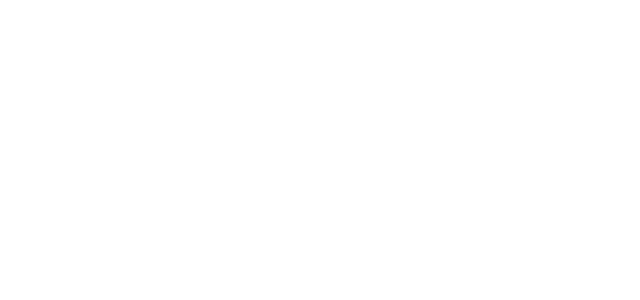
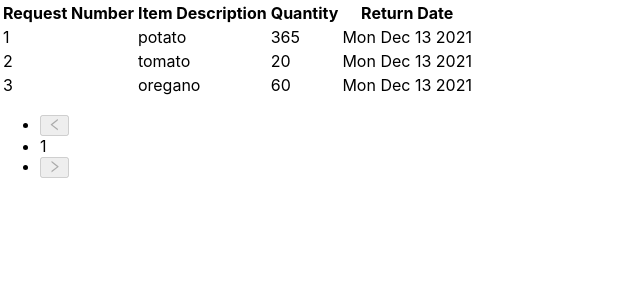
Before and after one commit to jason-ng-zq99/GetThatBread, a React (Create React App) app: page /RequestsDisplayPage in a window 1280 px wide. Before the commit this address had no page. Shown: the top 300 px of the page, without its empty margins (0-640 px from the left). Built offline with nearby package versions, Linux system fonts and the light colour scheme.

Commit message:
Add request display page and placeholder table

```diff
--- a/package.json
+++ b/package.json
@@ -11,6 +11,7 @@
     "@types/react": "^17.0.0",
     "@types/react-dom": "^17.0.0",
     "@types/styled-components": "^5.1.17",
+    "antd": "^4.17.3",
     "react": "^17.0.2",
     "react-dom": "^17.0.2",
     "react-router-dom": "^6.1.1",
--- a/src/App.tsx
+++ b/src/App.tsx
@@ -1,6 +1,7 @@
 import React, { Component } from "react";
 import { BrowserRouter as Router, Route, Routes } from "react-router-dom";
 import MainPage from "./pages/MainPage/MainPage";
+import RequestsDisplayPage from "./pages/RequestsDisplayPage/RequestsDisplayPage";
 
 class App extends Component {
   render() {
@@ -8,6 +9,7 @@
       <Router>
         <Routes>
           <Route path="/" element={<MainPage />} />
+          <Route path="/RequestsDisplayPage" element={<RequestsDisplayPage />} />
         </Routes>
       </Router>
     );
--- /dev/null
+++ b/src/pages/RequestsDisplayPage/RequestsDisplayPage.tsx
@@ -0,0 +1,65 @@
+import React, { useState } from "react";
+import { Table } from 'antd'
+
+const RequestsDisplayPage = () => {
+  interface ItemProps {
+    requestNumber: number
+    quantity: number
+    itemDescription: string
+    returnDate: string
+  }
+
+  let keyCount = 3
+  let indexCount = 3
+
+  const [items, setItems] = useState<ItemProps[]>([
+    {
+      requestNumber: 1,
+      quantity: 365,
+      itemDescription: 'potato',
+      returnDate: new Date().toDateString(),
+    },
+    {
+      requestNumber: 2,
+      quantity: 20,
+      itemDescription: 'tomato',
+      returnDate: new Date().toDateString(),
+    },
+    {
+      requestNumber: 3,
+      quantity: 60,
+      itemDescription: 'oregano',
+      returnDate: new Date().toDateString(),
+    },
+  ])
+
+  const columns = [
+    {
+      title: 'Request Number',
+      dataIndex: 'requestNumber',
+      key: 'requestNumber'
+    },
+    {
+      title: 'Item Description',
+      dataIndex: 'itemDescription',
+      key: 'itemDescription'
+    },
+    {
+      title: 'Quantity',
+      dataIndex: 'quantity',
+      key: 'quantity'
+    },
+    {
+      title: 'Return Date',
+      dataIndex: 'returnDate',
+      key: 'returnDate'
+    },
+  ]
+  return (
+    <>
+      <Table columns={columns} dataSource={items} />
+    </>
+  )
+}
+
+export default RequestsDisplayPage
--- /dev/null
+++ b/src/pages/RequestsDisplayPage/styles/RequestsDisplayPage.styled.ts
@@ -0,0 +1 @@
+import styled from "styled-components";
```
Also changed, not shown: 1 other file (tests, documents, lock files or other folders).
